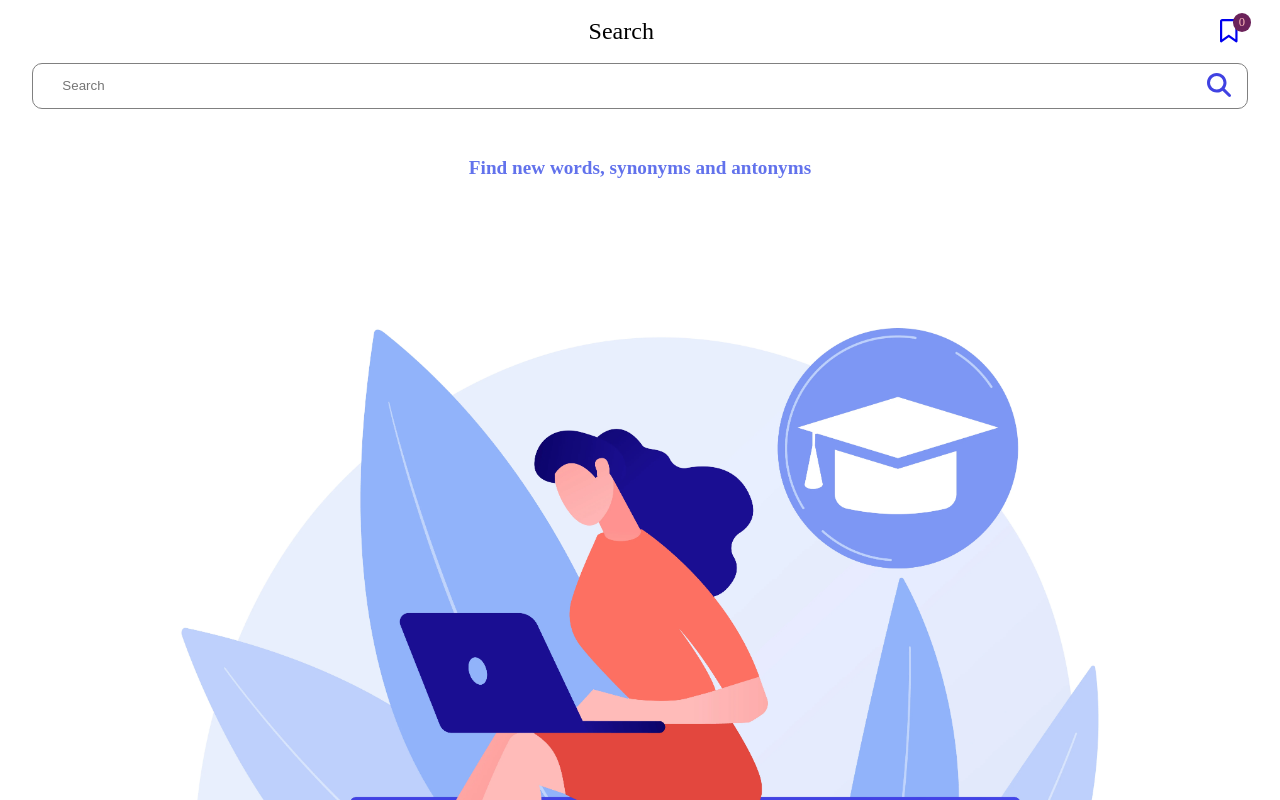
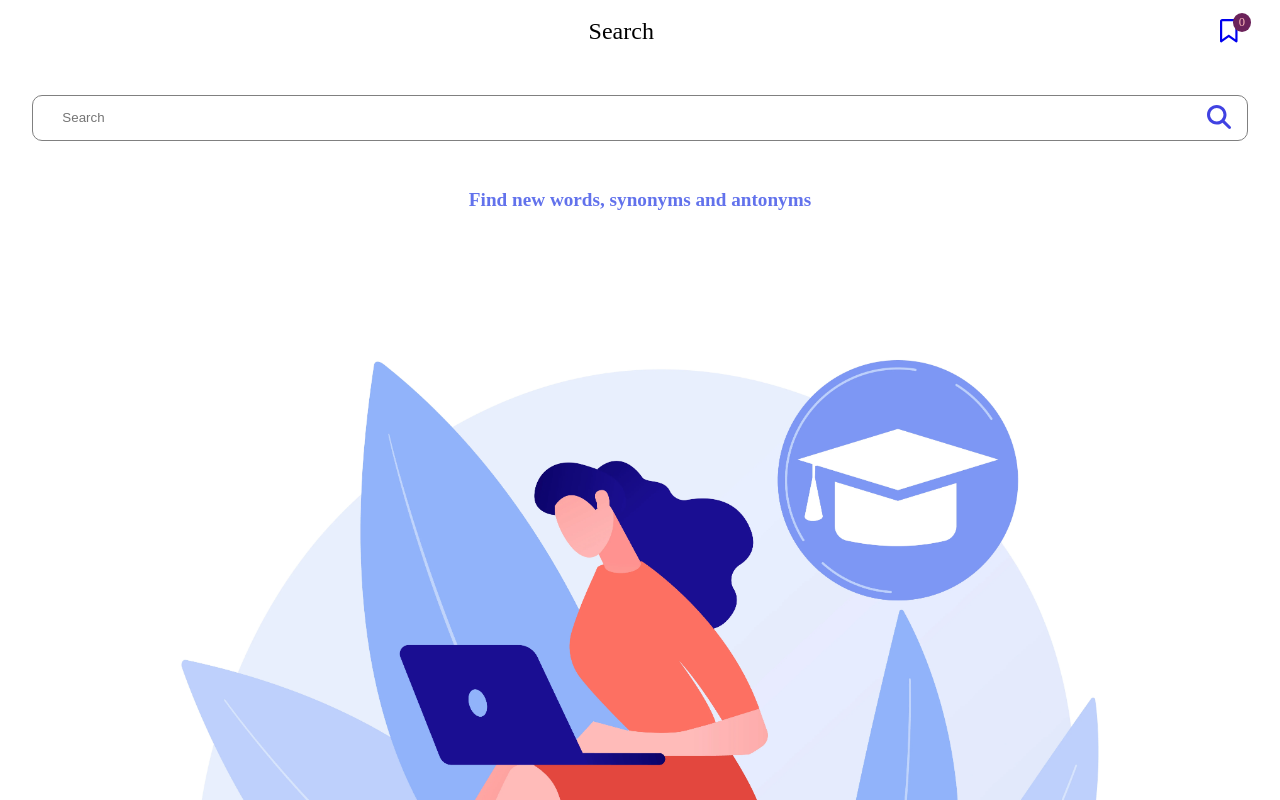
Before and after one commit to geraldombuthia/wordplusplus-v2.0, a React (Create React App) app: page / in a window 1280 px wide. Shown: the top 800 px of the page. Built offline with nearby package versions, Linux system fonts and the light colour scheme; no server answers.

Commit message:
Added a margin on top the search form

```diff
--- a/src/App.css
+++ b/src/App.css
@@ -59,7 +59,7 @@
   justify-content: center;
   padding: 0.5em 1em;
   border-radius: var(--border-radius);
-  margin-bottom: 2em;
+  margin: 2em 0;
 }
 .input {
   width: 100%;
```
